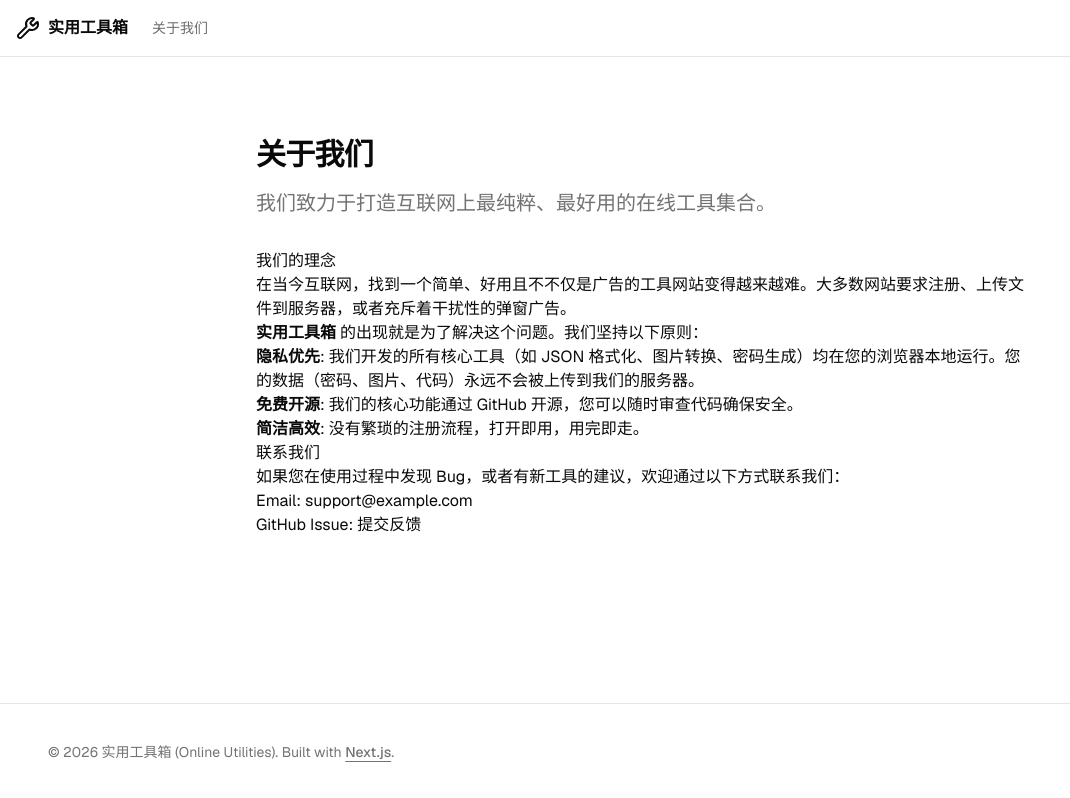
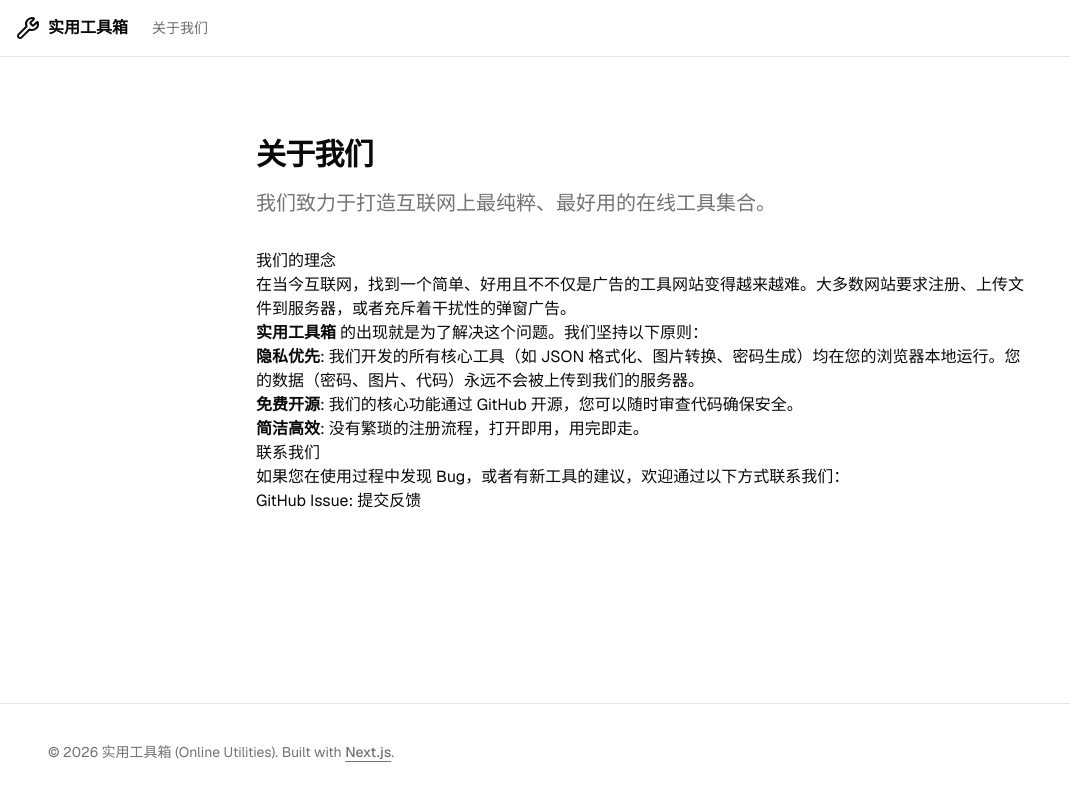
Before and after one commit to nevermosby/coolsite-tools, a Next.js app: page /about in a window 1280 px wide. Shown: the whole page, without its empty margins (0-1070 px from the left). Built offline with nearby package versions, Linux system fonts and the light colour scheme; no server answers.

Commit message:
fix build error

```diff
--- a/app/about/page.tsx
+++ b/app/about/page.tsx
@@ -40,8 +40,7 @@ export default function AboutPage() {
                     如果您在使用过程中发现 Bug，或者有新工具的建议，欢迎通过以下方式联系我们：
                 </p>
                 <ul>
-                    <li>Email: support@example.com</li>
-                    <li>GitHub Issue: <a href="https://github.com/your-repo/issues" target="_blank" rel="noreferrer">提交反馈</a></li>
+                    <li>GitHub Issue: <a href="https://github.com/nevermosby/coolsite-tools/issues" target="_blank" rel="noreferrer">提交反馈</a></li>
                 </ul>
             </div>
         </div>
--- a/app/layout.tsx
+++ b/app/layout.tsx
@@ -2,6 +2,7 @@ import type { Metadata } from "next";
 import Script from "next/script";
 import { Geist, Geist_Mono } from "next/font/google";
 import "./globals.css";
+import { Suspense } from "react";
 
 import { Header } from "@/components/common/Header";
 import { Footer } from "@/components/common/Footer";
@@ -55,7 +56,9 @@ export default function RootLayout({
         className={`${geistSans.variable} ${geistMono.variable} antialiased min-h-screen flex flex-col font-sans`}
       >
         {/* GA 路由监听（必须在 body 中） */}
-        <GoogleTagListener />
+        <Suspense fallback={null}>
+          <GoogleTagListener />
+        </Suspense>
 
         <Header />
 
```
